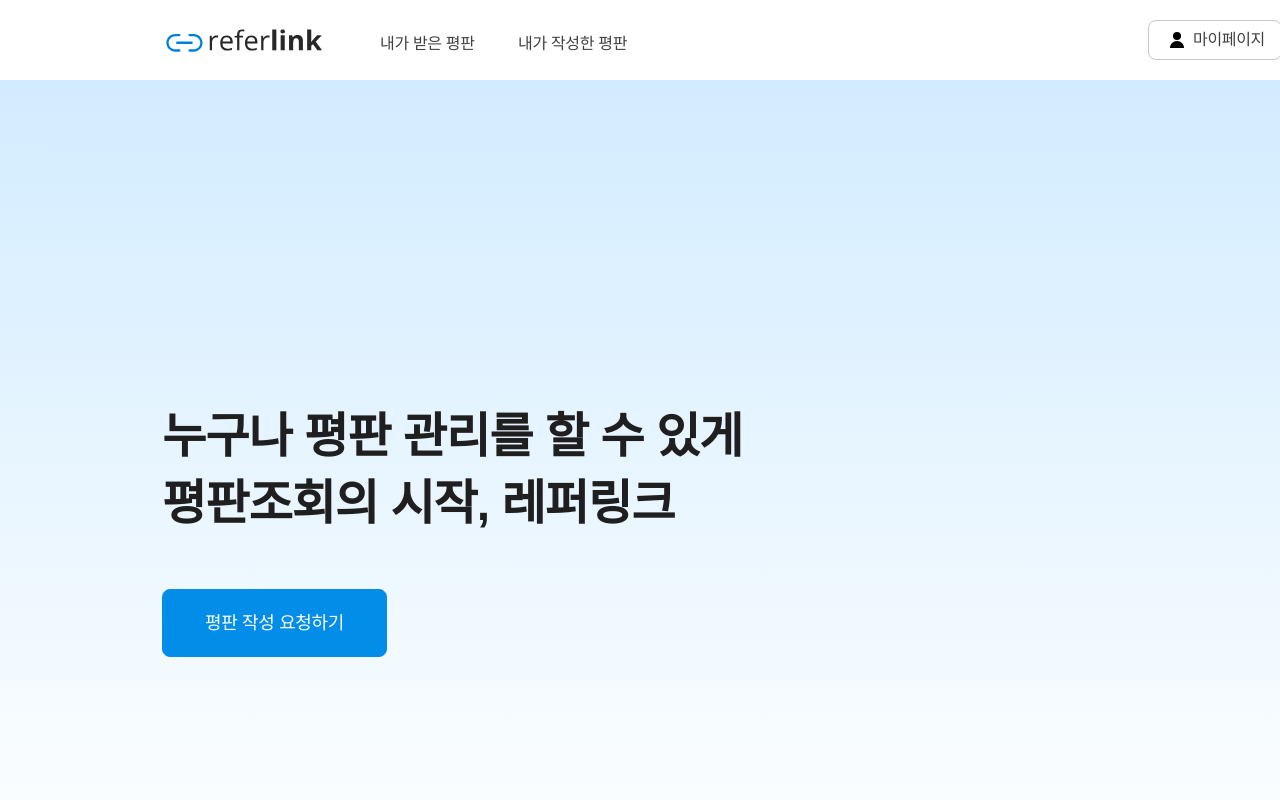
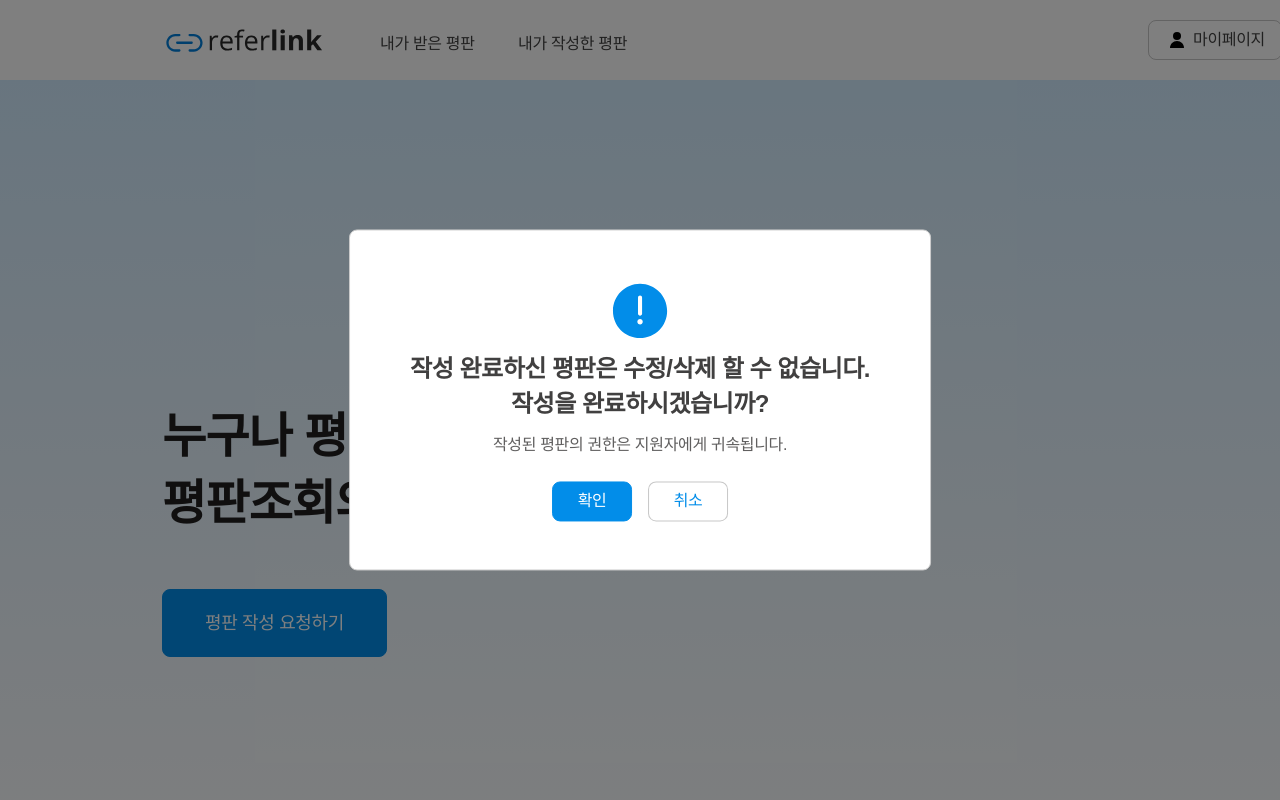
Before and after one commit to jungyu333/referlink, a React (Create React App) app: page / in a window 1280 px wide. Both pictures are taken after a click on the button "평판 작성 요청하기". Shown: the top 800 px of the page. Built offline with nearby package versions, Linux system fonts and the light colour scheme; no server answers.

Commit message:
[feat] add modal circle svg

```diff
--- a/src/components/common/modal/ModifyConfirmModal.tsx
+++ b/src/components/common/modal/ModifyConfirmModal.tsx
@@ -1,6 +1,7 @@
 import { Button } from '@components/common/button';
 import { fonts } from '@styles/theme';
 import ReactModal from 'react-modal';
+import { ReactComponent as DangerCircleSVG } from '@styles/images/svg/solar_danger-circle-bold.svg';
 import * as S from '@styles/components/common/modal/modifyConfirmModal.styles';
 
 type Props = {
@@ -35,6 +36,8 @@ export const ModifyConfirmModal = ({ isOpen, onClose, onConfirm }: Props) => {
       onRequestClose={onClose}
       contentLabel="Custom Modal"
     >
+      <S.Wrapper>
+        <DangerCircleSVG />
         <S.Content>
           <section>
             <h1>
@@ -66,6 +69,7 @@ export const ModifyConfirmModal = ({ isOpen, onClose, onConfirm }: Props) => {
             />
           </S.ButtonContainer>
         </S.Content>
+      </S.Wrapper>
     </ReactModal>
   );
 };
--- a/src/page/Landing.tsx
+++ b/src/page/Landing.tsx
@@ -1,7 +1,11 @@
+import { ModifyConfirmModal } from '@components/common';
 import { Button } from '@components/common/button';
+import { useSwitch } from '@hooks/useSwitch';
 import * as S from '@styles/page/landing.styles';
 
 export const Landing = () => {
+  const [isOpen, onOpen, onClose] = useSwitch();
+
   return (
     <S.Wrapper>
       <main>
@@ -12,12 +16,19 @@ export const Landing = () => {
         </S.MainText>
 
         <Button
+          onClick={onOpen}
           buttonText="평판 작성 요청하기"
           py="24px"
           width="225px"
           height="68px"
           px="36px"
         />
+
+        <ModifyConfirmModal
+          isOpen={isOpen}
+          onClose={onClose}
+          onConfirm={onClose}
+        />
       </main>
     </S.Wrapper>
   );
--- a/src/styles/components/common/modal/modifyConfirmModal.styles.ts
+++ b/src/styles/components/common/modal/modifyConfirmModal.styles.ts
@@ -1,4 +1,11 @@
 import styled from 'styled-components';
+
+export const Wrapper = styled.div`
+  display: flex;
+  flex-direction: column;
+  align-items: center;
+  gap: 8px;
+`;
 
 export const ButtonContainer = styled.div`
   display: flex;
```
Also changed, not shown: src/styles/images/svg/solar_danger-circle-bold.svg (added). Lines whose indentation alone changed are shown as unchanged.
